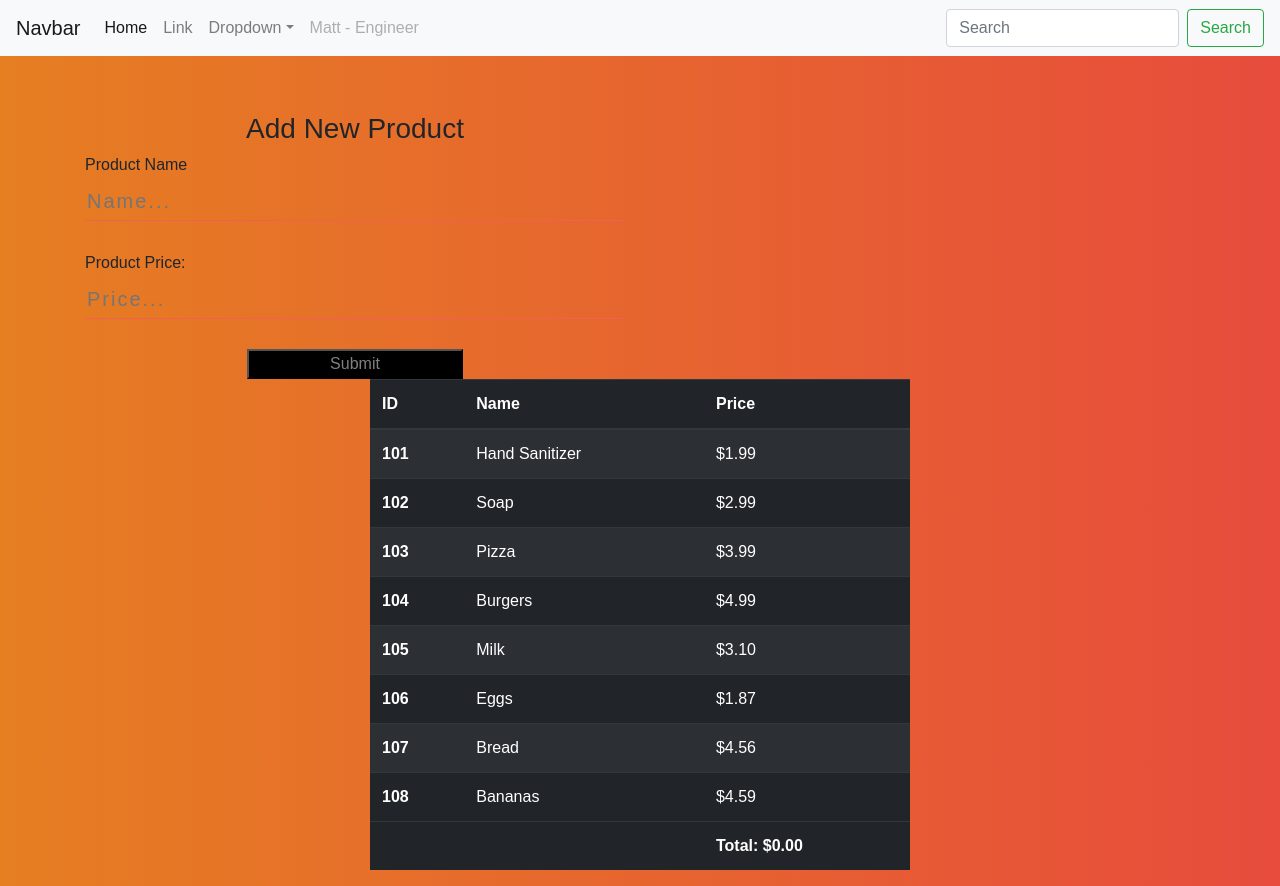
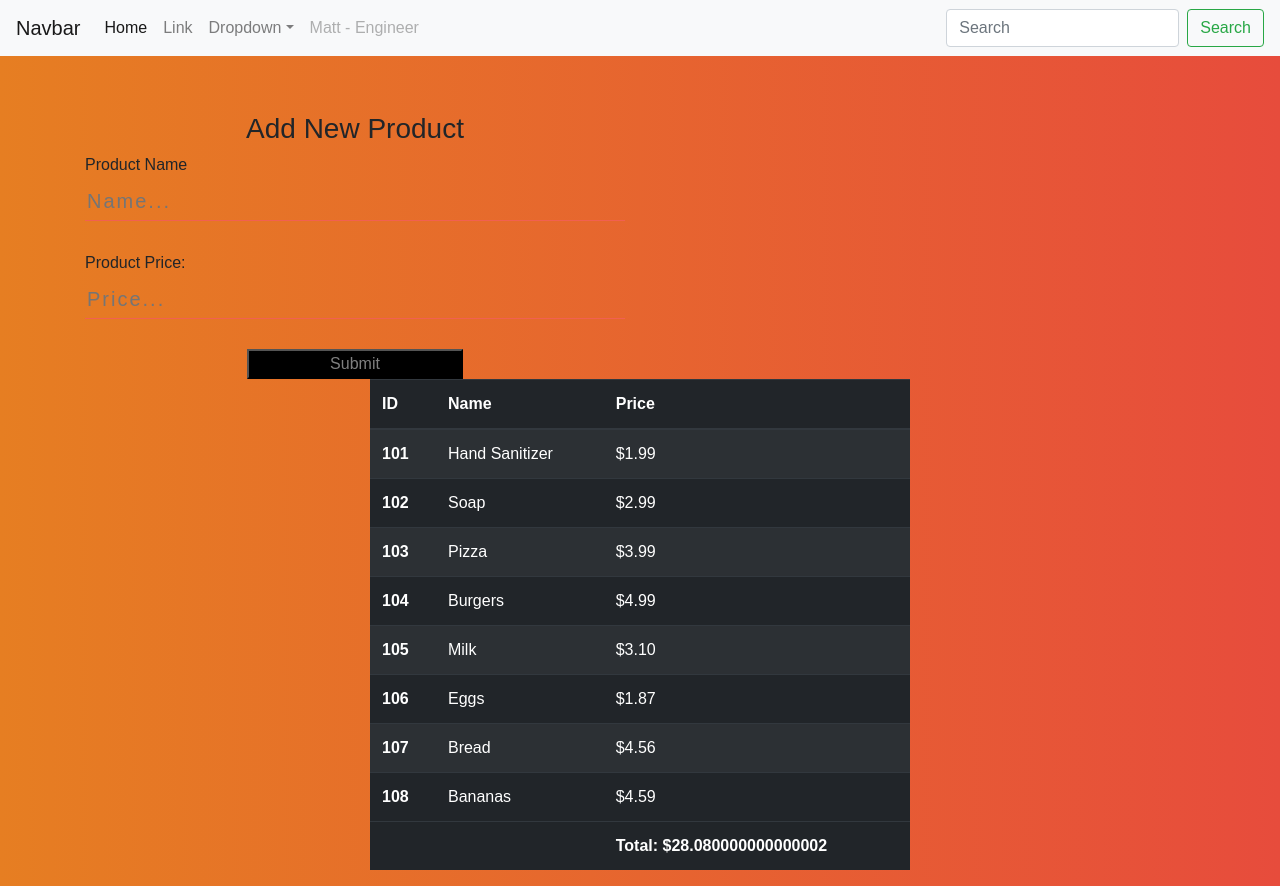
Before and after one commit to mattstermh93/React-JS-Product-Management, a React (Create React App) app: page / in a window 1280 px wide. Built offline with nearby package versions, Linux system fonts and the light colour scheme.

Commit message:
total method working

```diff
--- a/src/App.js
+++ b/src/App.js
@@ -112,7 +112,7 @@ getTotal() {
         <div className="container">
           <div className="row">
             <AddProduct generateID={this.generateID()} handleAddProduct={this.handleAddProduct}/>
-            <Products term={this.state.searchTerm} items={this.state.products} isSearched={this.isSearched}/>
+            <Products total={this.getTotal()} term={this.state.searchTerm} items={this.state.products} isSearched={this.isSearched}/>
           </div>
         </div>
       </div>
--- a/src/components/products.js
+++ b/src/components/products.js
@@ -27,7 +27,7 @@ class Products extends Component {
         <tr>
           <th scope="col"></th>
           <th scope="col"></th>
-          <th scope="col">Total: $0.00</th>
+          <th scope="col">Total: ${this.props.total}</th>
         </tr>
         </tfoot>
         </table>
```
